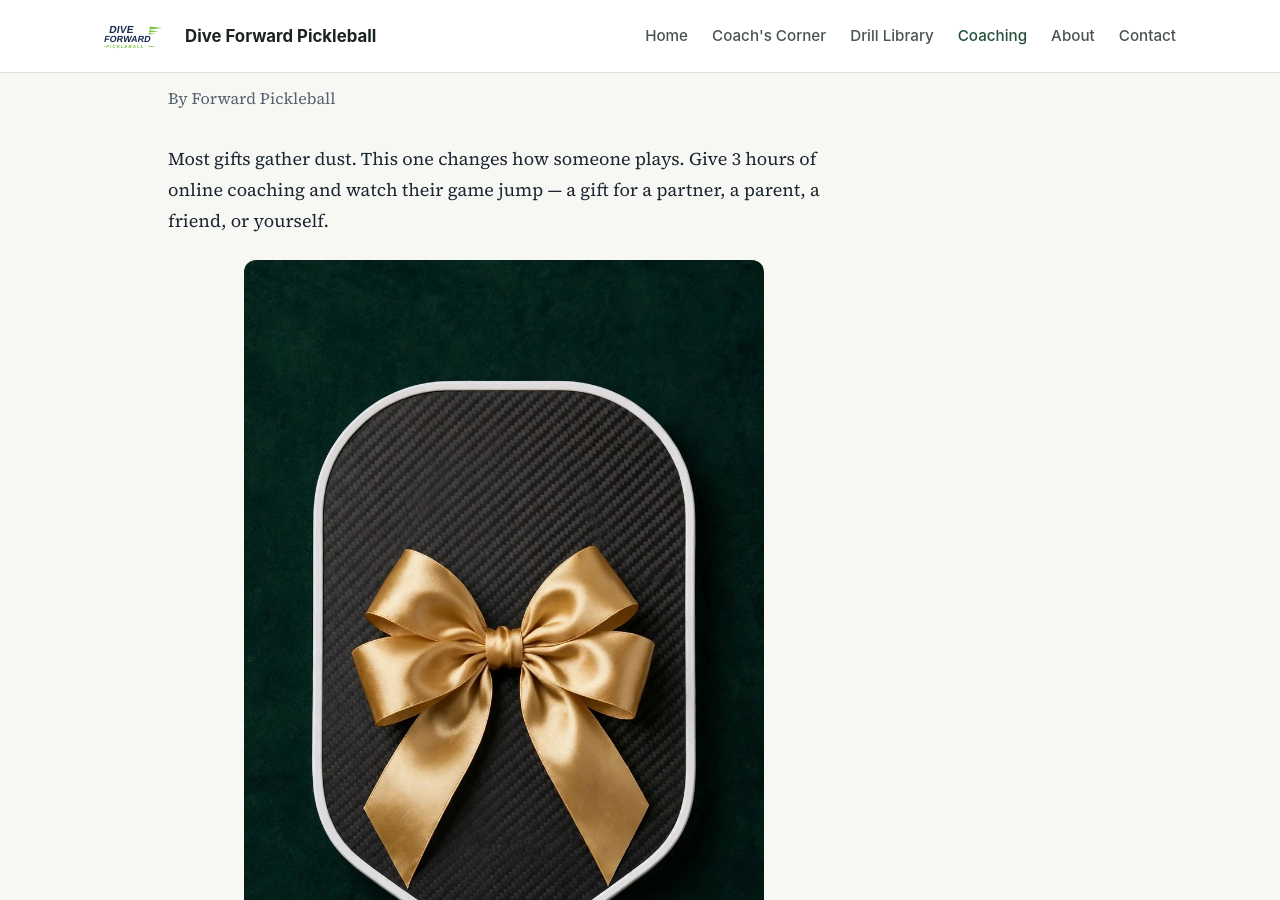
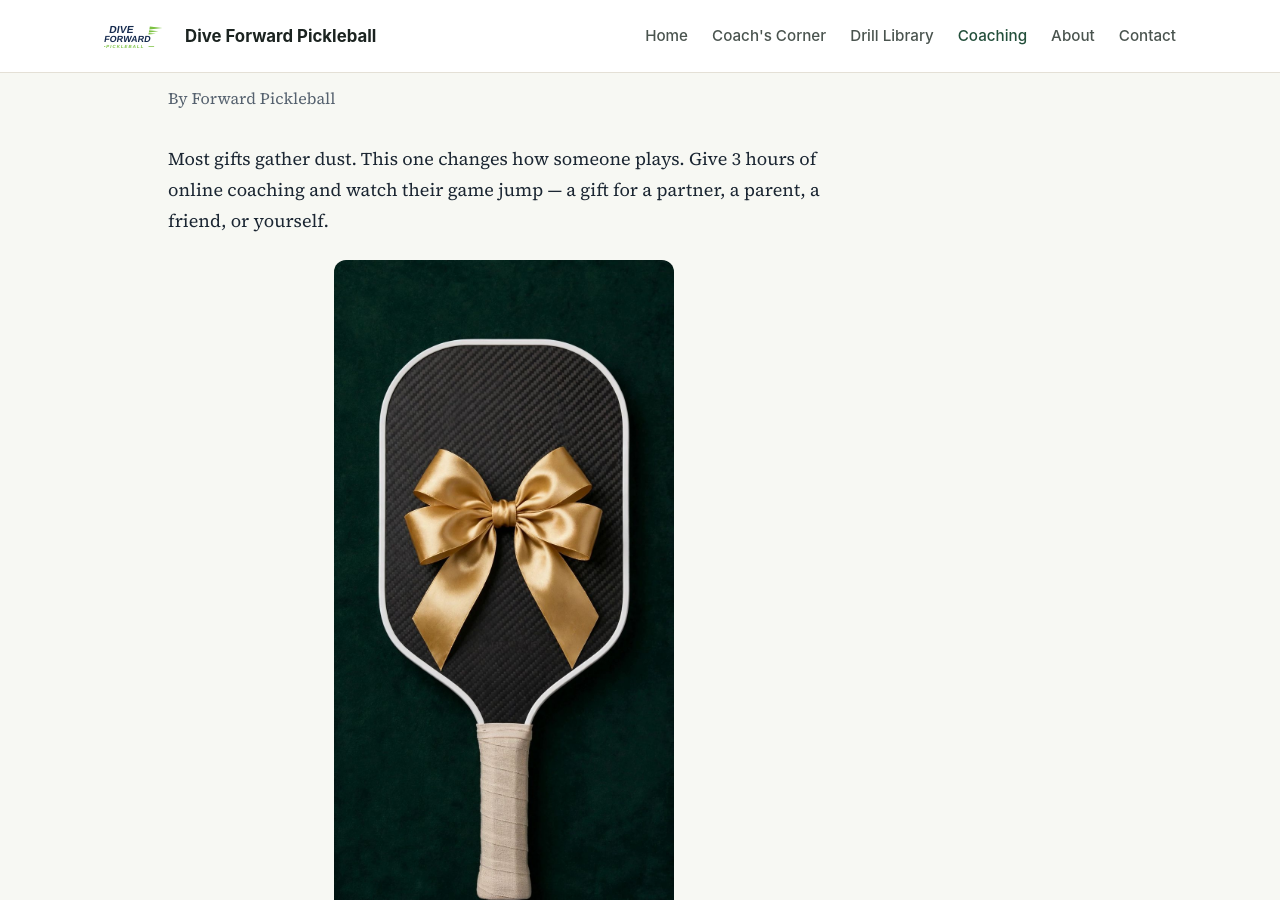
Before and after one commit to forwardpickleballorg-art/forwardpickleballorg-art.github.io, a Jekyll site: the page built from coaching/christmas-birthday-gift.html, in a window 1280 px wide and 900 px high, scrolled down 412 px. Built offline with Jekyll 4.4.1, drawn with Linux system fonts in a browser that asks for light colours.

Commit message:
Scale down first gift page picture

```diff
--- a/coaching/christmas-birthday-gift.html
+++ b/coaching/christmas-birthday-gift.html
@@ -150,7 +150,7 @@
   <p>Most gifts gather dust. This one changes how someone plays. Give 3 hours of online coaching and watch their game jump &mdash; a gift for a partner, a parent, a friend, or yourself.</p>
 
   <figure style="margin: 1.5rem 0; text-align: center;">
-    <img src="/assets/images/christmas-big-paddle-bow-lower.jpg" alt="Pickleball paddle with a golden bow" style="width: 100%; max-width: 520px; border-radius: 12px;">
+    <img src="/assets/images/christmas-big-paddle-bow-lower.jpg" alt="Pickleball paddle with a golden bow" style="width: 100%; max-width: 340px; border-radius: 12px;">
   </figure>
 
   <h2>What they get</h2>
```
